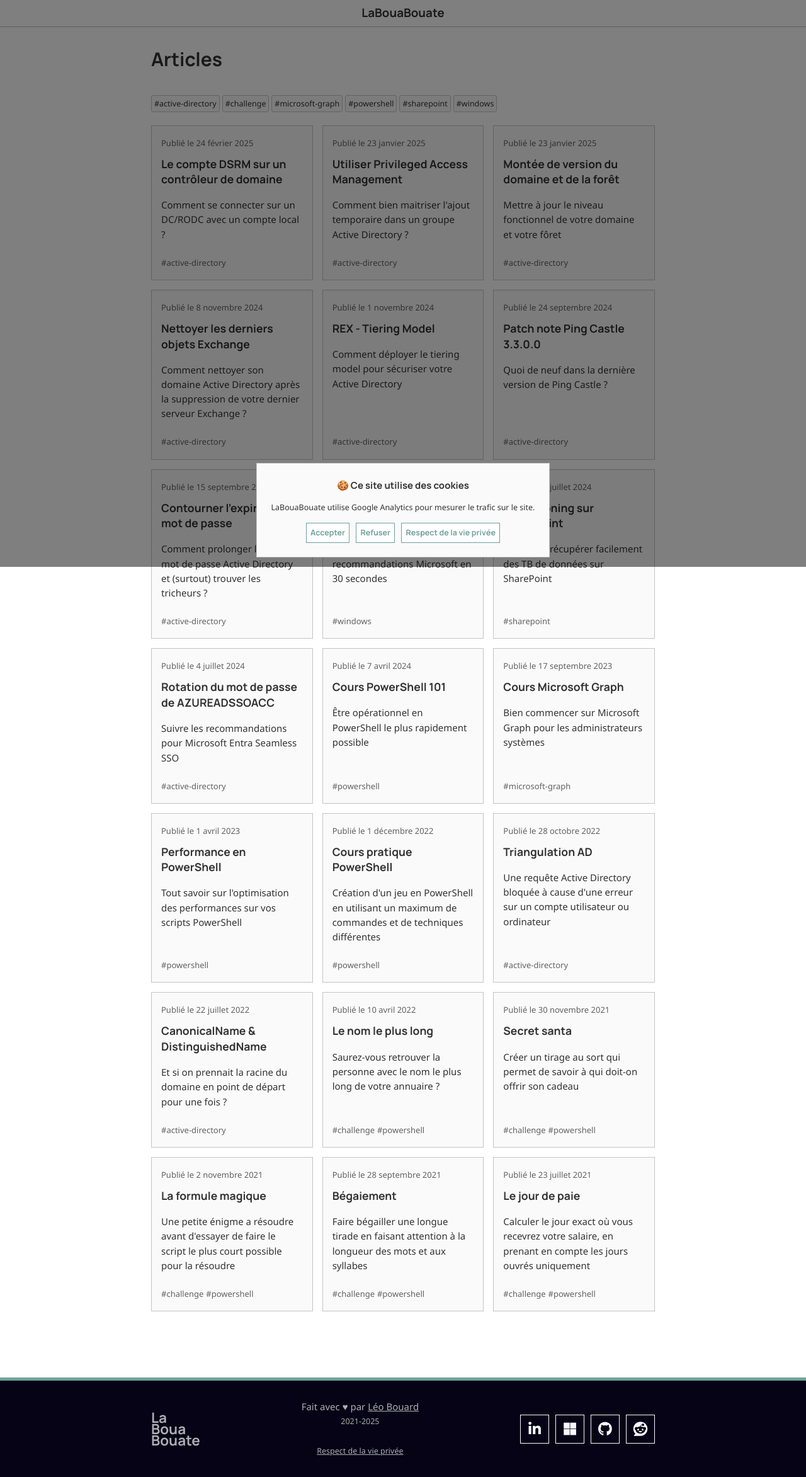
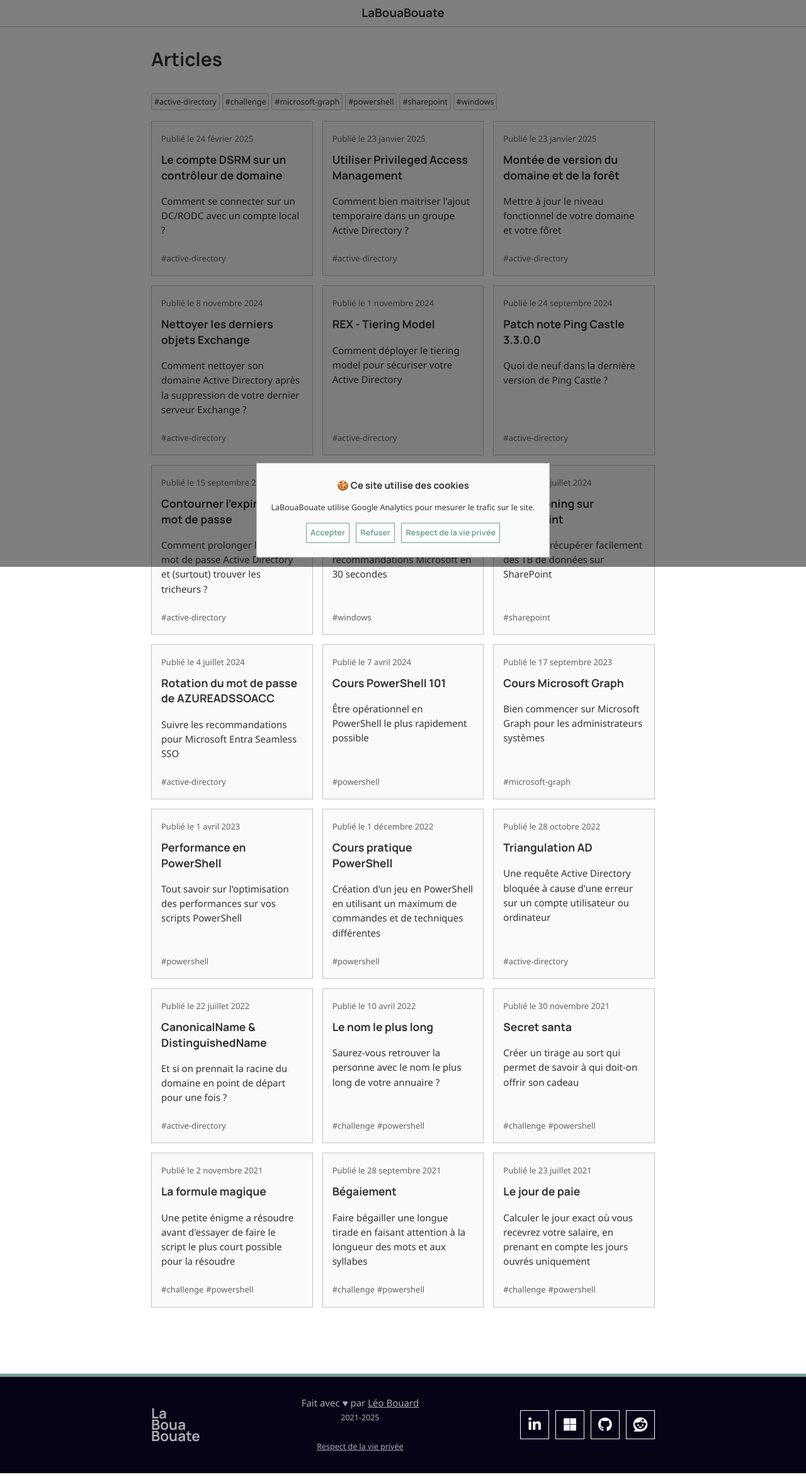
Before and after one commit to leobouard/leobouard.github.io, a Jekyll site: the page built from _pages/blog.html, in a window 1280 px wide. Shown: the whole page at 63% size. Built offline with Jekyll 4.4.1, drawn with Linux system fonts in a browser that asks for light colours; nearby versions of some CDN libraries; some web fonts are replaced.

Commit message:
Réduction hauteur de ligne et nettoyage automatique du tag

```diff
--- a/_includes/filter-tags.html
+++ b/_includes/filter-tags.html
@@ -1,5 +1,6 @@
 <script>
   function filterArticlesByTag(tag) {
+    clearfilterArticlesByTag();
     document.querySelectorAll('article').forEach(article => {
       const tags = article.querySelector('.article-tags');
       if (!tags || !tags.textContent.includes(tag)) {
@@ -8,7 +9,7 @@
     });
   }
 
-  function clearfilterArticlesByTag(tag) {
+  function clearfilterArticlesByTag() {
     document.querySelectorAll('article').forEach(article => {
       article.style.display = '';
     });
--- a/_sass/filter-tags.scss
+++ b/_sass/filter-tags.scss
@@ -1,5 +1,5 @@
 div.all-tags {
-    line-height: 2.5em;
+    line-height: 2em;
     margin-bottom: 1em;
 }
 
```
